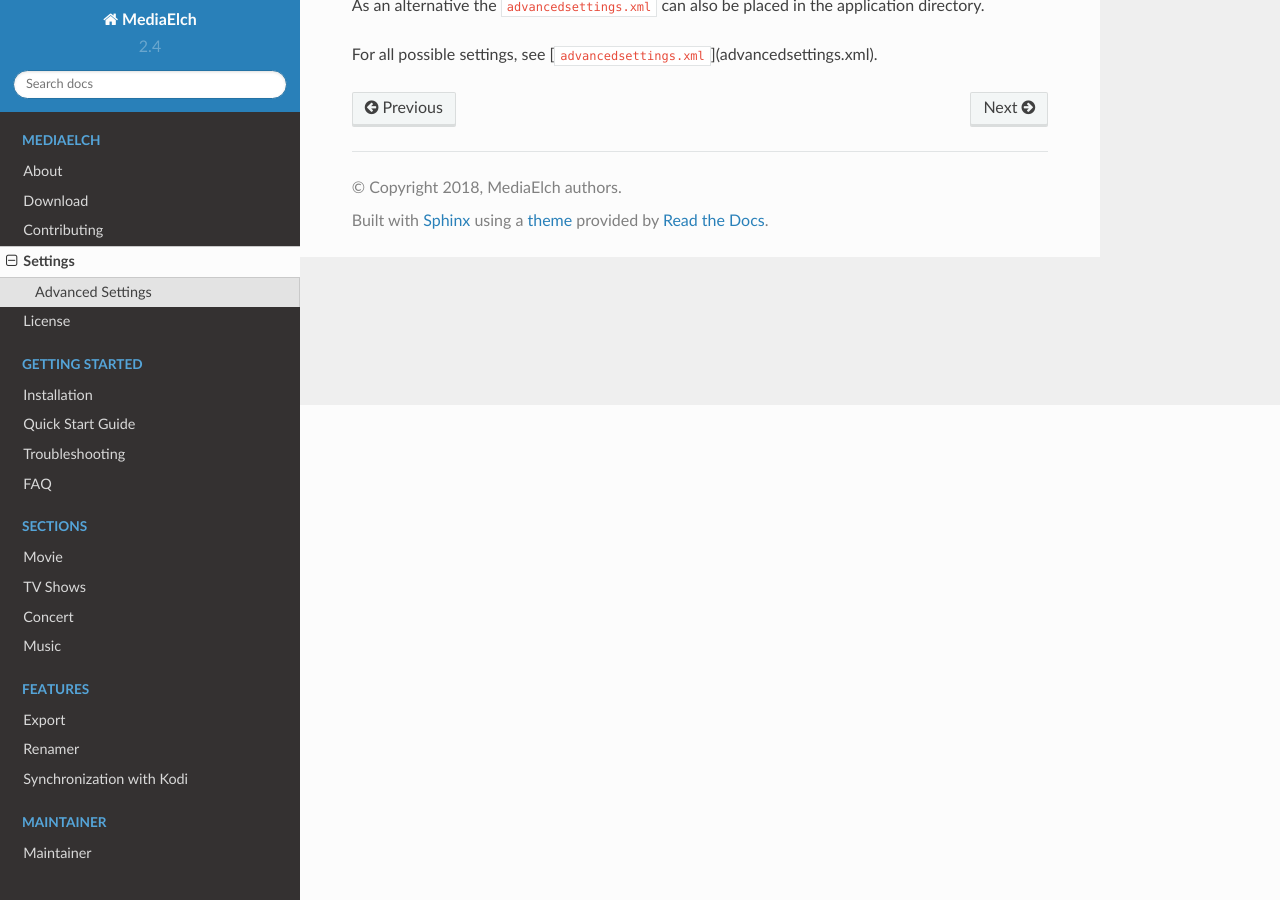
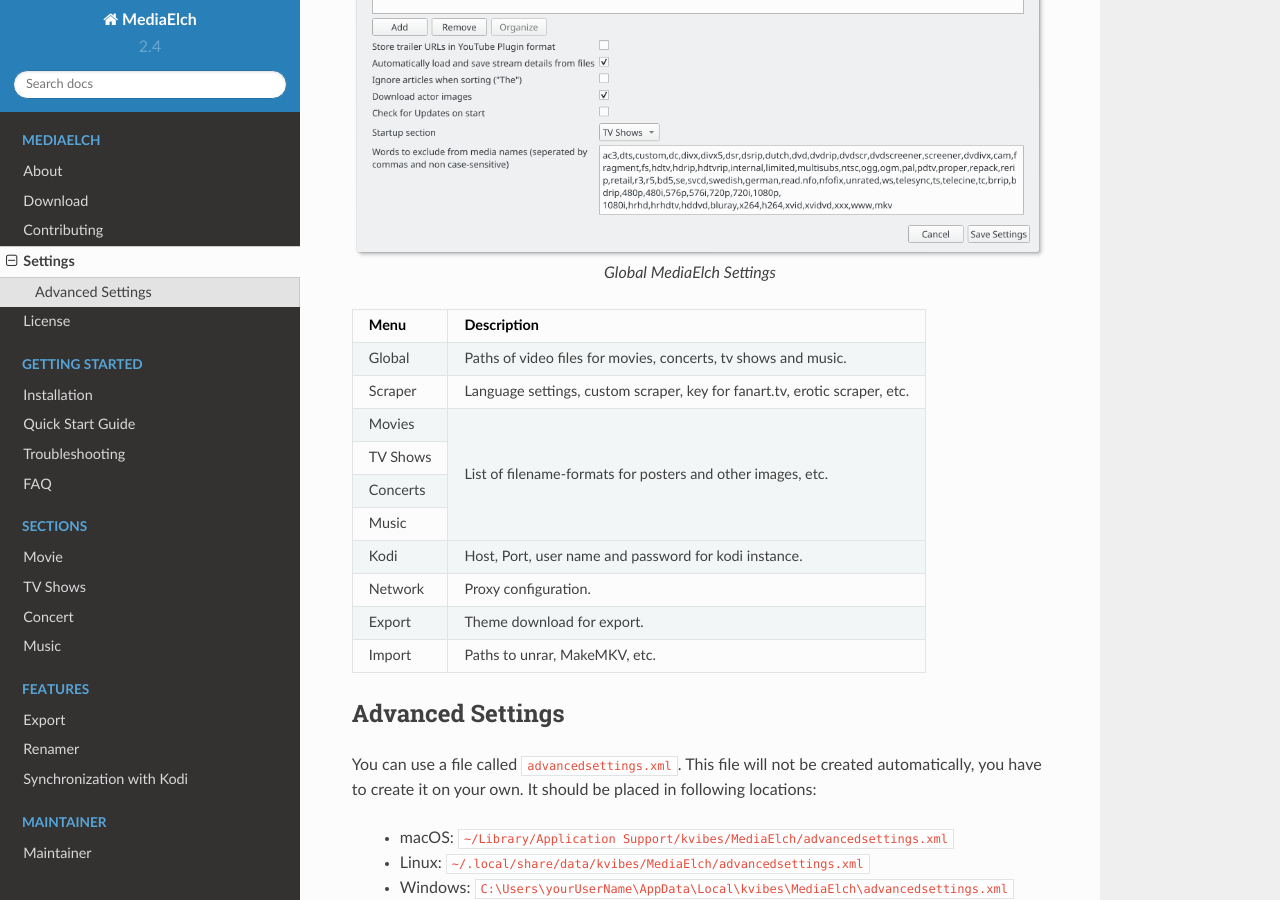
Before and after one commit to mediaelch/mediaelch-doc, a Sphinx documentation site: the page built from docs/source/settings.rst, in a window 1280 px wide and 900 px high, scrolled down 495 px. Built offline with Sphinx 7.4.7 and the Read the Docs theme 2.0.0, drawn with Linux system fonts in a browser that asks for light colours; pages that are not in the unit, such as notebooks, are missing from menus.

Commit message:
[Settings] Add "normal" description

```diff
--- a/docs/source/settings.rst
+++ b/docs/source/settings.rst
@@ -6,10 +6,42 @@
 
    Describe "normal" settings.
 
+
+.. figure:: images/screenshots/settings-global.png
+   :align: center
+   :alt: Settings - Global
+
+   Global MediaElch Settings
+
++-------------+----------------------------------------------------------------------------+
+| Menu        | Description                                                                |
++=============+============================================================================+
+| Global      | Paths of video files for movies, concerts, tv shows and music.             |
++-------------+----------------------------------------------------------------------------+
+| Scraper     | Language settings, custom scraper, key for fanart.tv, erotic scraper, etc. |
++-------------+----------------------------------------------------------------------------+
+| Movies      | List of filename-formats for posters and other images, etc.                |
++-------------+                                                                            +
+| TV Shows    |                                                                            |
++-------------+                                                                            +
+| Concerts    |                                                                            |
++-------------+                                                                            +
+| Music       |                                                                            |
++-------------+----------------------------------------------------------------------------+
+| Kodi        | Host, Port, user name and password for kodi instance.                      |
++-------------+----------------------------------------------------------------------------+
+| Network     | Proxy configuration.                                                       |
++-------------+----------------------------------------------------------------------------+
+| Export      | Theme download for export.                                                 |
++-------------+----------------------------------------------------------------------------+
+| Import      | Paths to unrar, MakeMKV, etc.                                              |
++-------------+----------------------------------------------------------------------------+
+
 Advanced Settings
 =================
 
-You can use a file called ``advancedsettings.xml``. This file will not be created automatically, you have to create it on your own. It should be placed in following locations:
+You can use a file called ``advancedsettings.xml``. This file will not be created
+automatically, you have to create it on your own. It should be placed in following locations:
 
  - macOS: ``~/Library/Application Support/kvibes/MediaElch/advancedsettings.xml``
  - Linux: ``~/.local/share/data/kvibes/MediaElch/advancedsettings.xml``
```
Also changed, not shown: docs/source/images/screenshots/settings-global.png (added).
